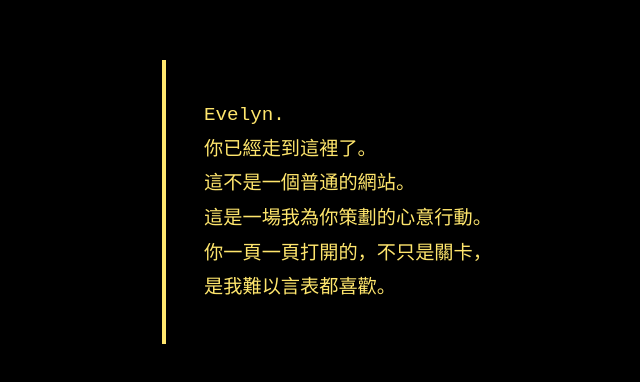
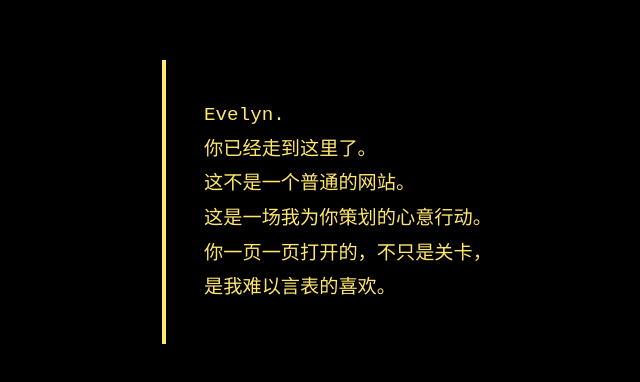
Before and after one commit to wilsonlau2902/limeng-evelyn, a plain HTML site: page P11.html in a window 1280 px wide. Shown: the part 198-580 px from the top of the page, 294-934 px from the left. Drawn offline with Linux system fonts and the light colour scheme.

Commit message:
Update P11.html

```diff
--- a/P11.html
+++ b/P11.html
@@ -50,24 +50,24 @@
 
   <div>
     <div id="typewriter"></div>
-    <a href="P12.html" id="next">→ 點此繼續</a>
+    <a href="P12.html" id="next">→ 点击继续</a>
   </div>
 
   <script>
     const lines = [
       "Evelyn.",
-      "你已經走到這裡了。",
-      "這不是一個普通的網站。",
-      "這是一場我為你策劃的心意行動。",
-      "你一頁一頁打開的，不只是關卡，",
-      "是我難以言表都喜歡。",
+      "你已经走到这里了。",
+      "这不是一个普通的网站。",
+      "这是一场我为你策划的心意行动。",
+      "你一页一页打开的，不只是关卡，",
+      "是我难以言表的喜欢。",
       "",
-      "我知道未來或許不確定，",
+      "我知道未来或许不确定，",
       "但我可以肯定的是——",
-      "我很認真地，",
-      "認真地，喜歡你。",
+      "我很认真地，",
+      "认真地，喜欢你。",
       "",
-      "你準備好進入最後一章了嗎？💛"
+      "你准备好进入最后一章了吗？💛"
     ];
 
     let i = 0;
```
